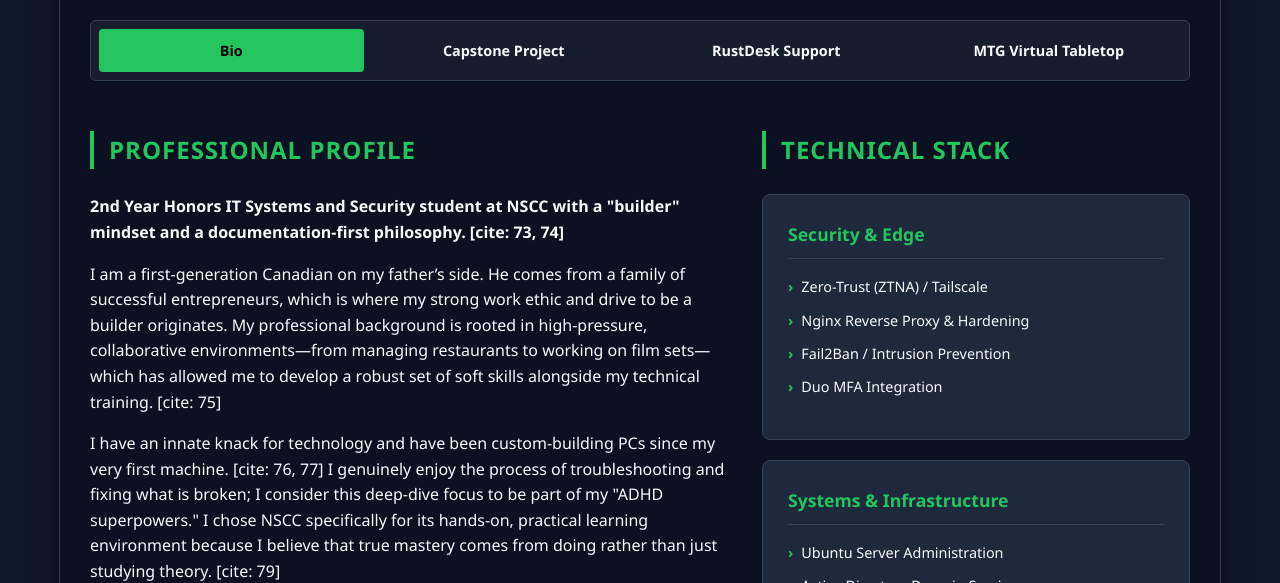
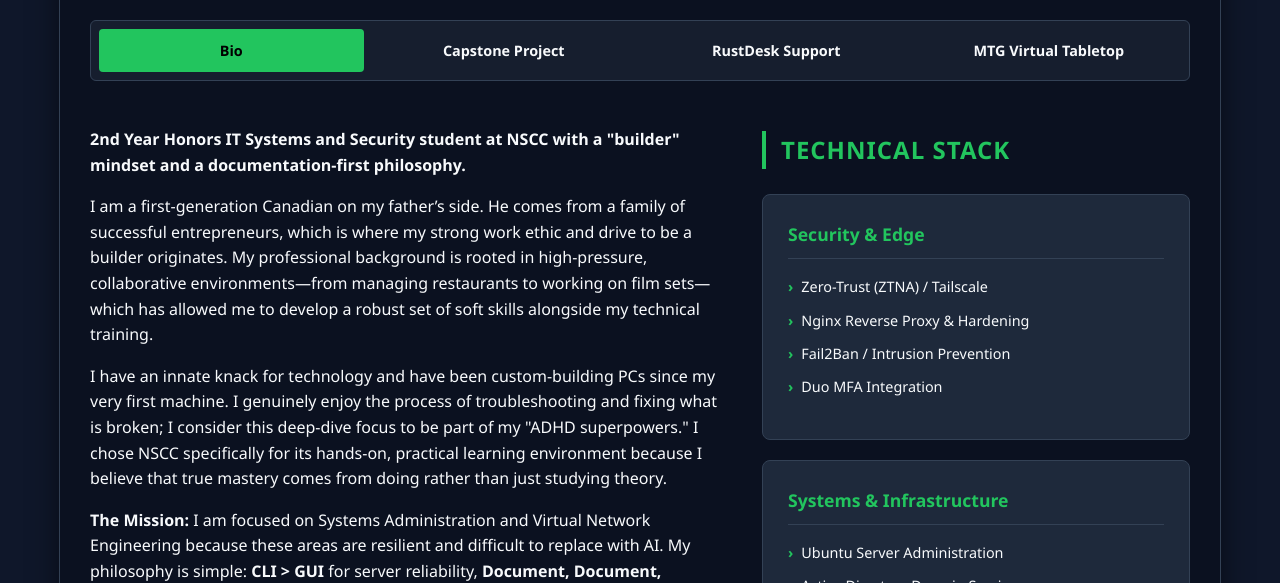
Before and after one commit to joddatrafih/portfolio, a plain HTML site: page index.html in a window 1280 px wide. Shown: the part 217-800 px from the top of the page. Drawn offline with Linux system fonts and the light colour scheme.

Commit message:
changed bio again

```diff
--- a/index.html
+++ b/index.html
@@ -72,11 +72,13 @@
         <div id="bio" class="page-content active">
             <div class="bio-grid">
                 <div class="bio-main">
-                    <h2>Professional Profile</h2>
-                    <p><strong>2nd Year Honors IT Systems and Security student at NSCC with a "builder" mindset and a documentation-first philosophy. [cite: 73, 74]</strong></p>
-                    <p>I am a first-generation Canadian on my father’s side.  He comes from a family of successful entrepreneurs, which is where my strong work ethic and drive to be a builder originates.  My professional background is rooted in high-pressure, collaborative environments—from managing restaurants to working on film sets—which has allowed me to develop a robust set of soft skills alongside my technical training. [cite: 75]</p>
-                    <p>I have an innate knack for technology and have been custom-building PCs since my very first machine. [cite: 76, 77] I genuinely enjoy the process of troubleshooting and fixing what is broken; I consider this deep-dive focus to be part of my "ADHD superpowers."  I chose NSCC specifically for its hands-on, practical learning environment because I believe that true mastery comes from doing rather than just studying theory. [cite: 79]</p>
-                    <p><strong>The Mission:</strong> I am focused on Systems Administration and Virtual Network Engineering because these areas are resilient and difficult to replace with AI. [cite: 80, 83] My philosophy is simple: <strong>CLI > GUI</strong> for server reliability, <strong>Document, Document, Document</strong>, and always remember that you must be willing to fail in order to succeed. [cite: 96, 97]</p>
+                    <p><strong>2nd Year Honors IT Systems and Security student at NSCC with a "builder" mindset and a documentation-first philosophy.</strong></p>
+
+                    <p>I am a first-generation Canadian on my father’s side. He comes from a family of successful entrepreneurs, which is where my strong work ethic and drive to be a builder originates. My professional background is rooted in high-pressure, collaborative environments—from managing restaurants to working on film sets—which has allowed me to develop a robust set of soft skills alongside my technical training.</p>
+
+                     <p>I have an innate knack for technology and have been custom-building PCs since my very first machine. I genuinely enjoy the process of troubleshooting and fixing what is broken; I consider this deep-dive focus to be part of my "ADHD superpowers." I chose NSCC specifically for its hands-on, practical learning environment because I believe that true mastery comes from doing rather than just studying theory.</p>
+
+                    <p><strong>The Mission:</strong> I am focused on Systems Administration and Virtual Network Engineering because these areas are resilient and difficult to replace with AI. My philosophy is simple: <strong>CLI > GUI</strong> for server reliability, <strong>Document, Document, Document</strong>, and always remember that you must be willing to fail in order to succeed.</p>
                 </div>
 
                 <div class="bio-sidebar">
```
